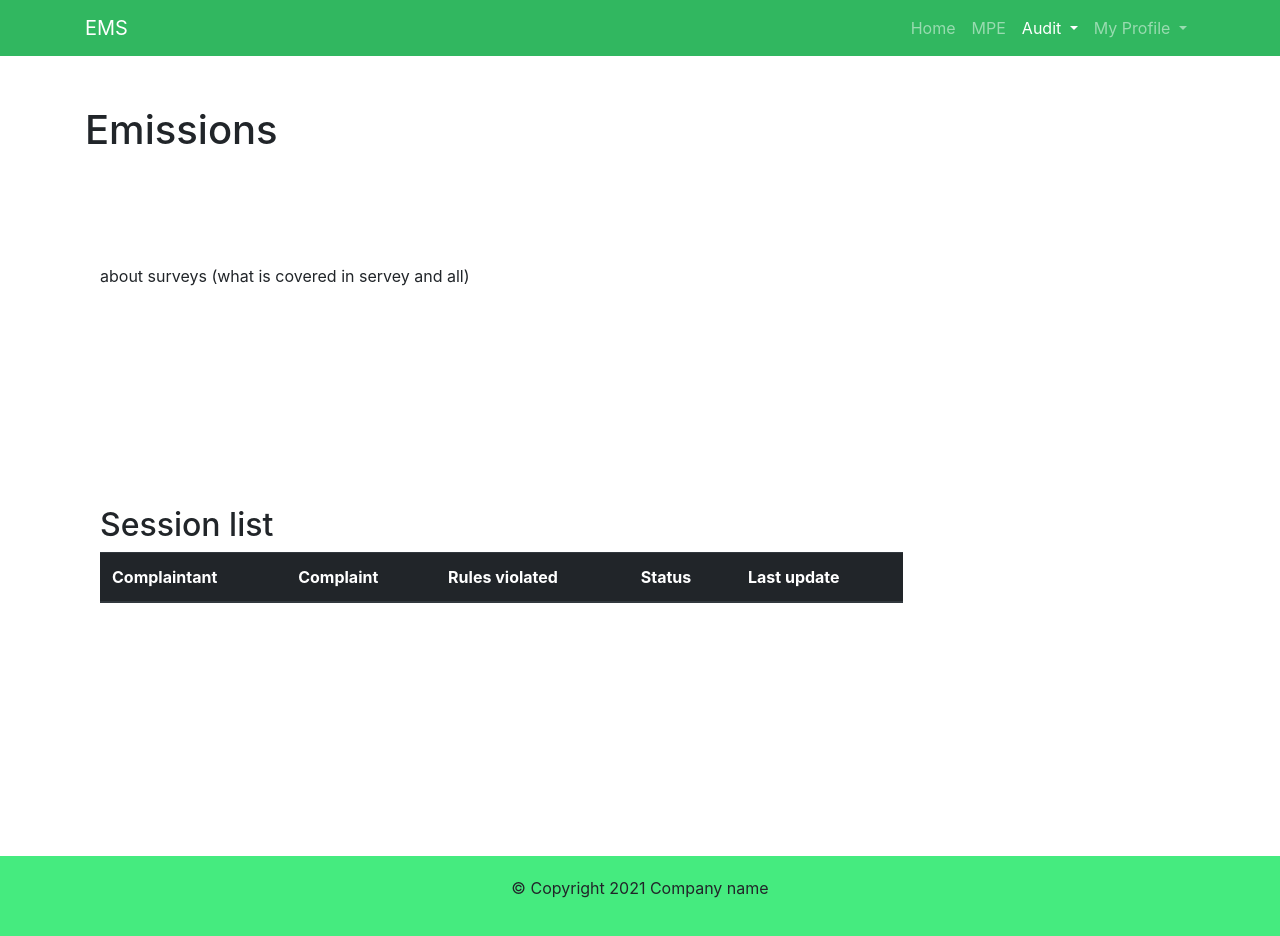
After one commit to akhil-sah/EMS, a Django app: page /audit_emissions/ in a window 1280 px wide. The commit adds this page. Run offline with Django 3.2, Linux system fonts and the light colour scheme; a user stored in the database is signed in; lists and menus that the app fills with data are empty; some libraries are stand-ins or nearby versions.

Commit message:
audit pages added (incomplete)

```diff
--- a/EnvManSys/urls.py
+++ b/EnvManSys/urls.py
@@ -33,7 +33,11 @@ urlpatterns = [
     path('lodge_complaint/', views.lodge_complaint_view, name = 'lodge_complaint'),
     path('emissions/', views.enter_emissions, name = 'enter_emissions'),
     path('track_complaint/', views.track_complaint_view, name = 'track_complaint'),
-    path('track_complaint/<int:complaint_id>', views.track_complaint2_view, name = 'track_complaint2'),
+    path('audit_complaints/', views.audit_complaints_view, name = 'audit_complaints'),
+    path('audit_surveys/', views.audit_surveys_view, name = 'audit_surveys'),
+    path('audit_emissions/', views.audit_emissions_view, name = 'audit_emissions'),
+
+#    path('track_complaint/<int:complaint_id>', views.track_complaint2_view, name = 'track_complaint2'),
 
     #AuthenticationUrl's
     path('login/', views.login_view, name = 'login'),
--- a/my_app/forms.py
+++ b/my_app/forms.py
@@ -36,6 +36,7 @@ class enter_emissions_form(forms.ModelForm):
 # TODO: Modify the form appropriatly
 		model = Complaints
 		fields = ('id','complaint', 'rules_violated')
-
+"""
 class track_complaint_form(forms.Form):
 	complaint_id = forms.IntegerField()
+"""
--- a/my_app/views.py
+++ b/my_app/views.py
@@ -134,12 +134,31 @@ def track_complaint_view(request):
 	person = Person.objects.get(user = user)
 	complaints = Complaints.objects.filter(person = person).order_by('last_update')
 	return render(request,'track_complaint.html',{'complaints':complaints})
-
+"""
 @login_required
 def track_complaint2_view(request, complaint_id):
 	complaint = get_object_or_404(Complaints, pk = complaint_id)
 	return render(request,'track_complaint.html',{'complaint':complaint})
+"""
 
+@login_required
+def audit_complaints_view(request):
+	#add a feedback column for each complaint (not visible to complainer)
+	#this will be edited by auditor and a mail with feedback sent to complainer
+	complaints = Complaints.objects.filter().order_by('last_update')
+	return render(request,'audit_complaints.html',{'complaints':complaints})
+
+@login_required
+def audit_surveys_view(request):
+	sessions = Session.objects.filter().order_by('date')
+	return render(request,'audit_surveys.html',{'sessions':sessions})
+
+
+@login_required
+def audit_emissions_view(request):
+	stnd_emissions = Emission_parameters.objects.filter().order_by('substance_name')
+	company_emissions = Company_emissions.objects.filter().order_by('session.date')
+	return render(request,'audit_emissions.html',{'stnd_emissions':stnd_emissions, 'company_emissions':company_emissions})
 
 """
 @login_required
--- /dev/null
+++ b/templates/audit_emissions.html
@@ -0,0 +1,90 @@
+{% extends 'base.html' %}
+
+{% load static %}
+
+{% block add_files %}
+<link rel = "stylesheet" href= "{% static 'css/complaints.css' %}">
+{% endblock %}
+
+{% block content %}
+	<nav class = "navbar navbar-dark navbar-expand-sm">
+        <div class = "container">
+            <button class = "navbar-toggler" type = "button" data-toggle = "collapse" data-target = "#Navbar">
+                <span class = "navbar-toggler-icon"></span>
+            </button>
+            <a class="navbar-brand mr-auto" href="/home">EMS</a>
+            <div class = "collapse navbar-collapse" id = "Navbar">
+                <ul class = "navbar-nav ml-auto">
+                    <li class="nav-item">
+                    	<a class="nav-link" href="/home">Home</a>
+                    </li>
+                    <li class="nav-item">
+                    	<a class="nav-link" href="/permissible_emissions">MPE</a>
+                    </li>
+                    <li class="nav-item dropdown active">
+                        <a class="nav-link dropdown-toggle" data-toggle="dropdown" href="#">Audit
+                            <span class="caret"></span></a>
+                        <ul class="dropdown-menu" style = "background-color: #31b760;">
+                          <li class = "nav-item" ><a class = "nav-link" href="/audit_emissions">Audit Emissions</a></li>
+                          <li class = "nav-item"><a class = "nav-link" href="/audit_surveys">Audit Surveys</a></li>
+                          <li class = "nav-item" ><a class = "nav-link" href="/audit_complaints">Audit Complaints</a></li>
+                        </ul>
+                    </li>
+		      		<li class="nav-item dropdown">
+		        		<a class="nav-link dropdown-toggle" data-toggle="dropdown" href="#">My Profile
+					        <span class="caret"></span></a>
+				        <ul class="dropdown-menu" style = "background-color: #31b760;">
+				          <li class = "nav-item" ><a class = "nav-link" href="/profile">My Profile</a></li>
+				          <li class = "nav-item"><a class = "nav-link" href="{% url 'logout' %}">Logout</a></li>
+				        </ul>
+		      		</li>
+                </ul>
+            </div>
+        </div>
+	</nav>
+{% endblock %}
+
+{% block content_2 %}
+    <div class ="container">
+        <div class = "row row-content">
+            <h1>Emissions</h1>
+            <div class = "col-12 col-sm-12">
+                <p>about surveys (what is covered in servey and all)</p>
+            </div>
+        </div>
+        <div class ="row row-content">
+            <div class = "col-12 col-sm-9">
+               <h2>Session list</h2>
+               <div class = "table-responsive">
+                   <table class = "table table-striped">
+                       <thead class = "thead-dark">
+                           <tr>
+                               <th>Complaintant</th>
+                               <th>Complaint</th>
+                               <th>Rules violated</th>
+                               <th>Status</th>
+                               <th>Last update</th>
+                           </tr>
+                       </thead>
+                       <tbody>
+                        {% for complaint in complaints %}
+                           <tr><!-- add a modal for adding feedback and changing status-->
+                                {% if complaint.person == "" %}
+                                    <th>Anonymous</th>
+                                {% else %}
+                                    <th>{{complaint.person}}</th>
+                                {% endif %}
+                                <td>{{complaint.complaint}}</td>
+                                <td>{{complaint.rules_violated}}</td>
+                                <td>{{complaint.status}}</td>
+                                <td>{{complaint.last_update}}</td>
+                           </tr>
+                        {% endfor %}
+                       </tbody>
+                   </table>
+               </div>
+           </div>
+        </div>
+    </div>
+</div>
+{% endblock %}
--- a/templates/base.html
+++ b/templates/base.html
@@ -4,7 +4,7 @@
 		{% load static %}
 		<!-- add favicon here-->
 		<title>Environment Management System</title>
-		<link rel="icon" type="image/x-icon" href="static/favicon.ico">
+		<link rel="icon" type="image/x-icon" href="{% static 'favicon.ico' %}">
 	    <meta charset="utf-8">
 	    <meta name="viewport" content="width=device-width, initial-scale=1, shrink-to-fit=no">
 	    <meta http-equiv="x-ua-compatible" content="ie=edge">
```
Also changed, not shown: templates/audit_complaints.html (added, +90 -0 lines), templates/audit_surveys.html (added, +86 -0 lines), templates/home.html (+9 -3 lines), db.sqlite3, 1 other file.
